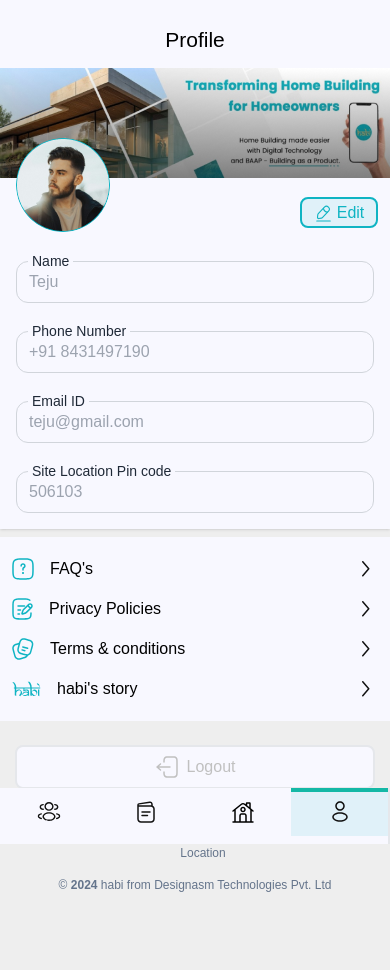
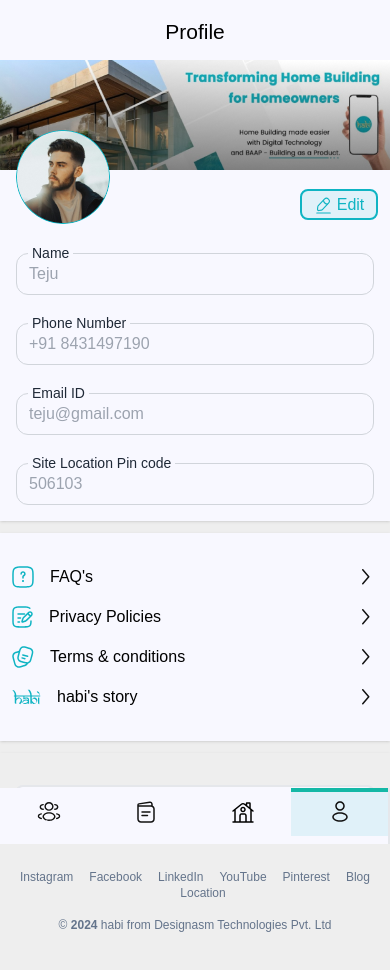
Before and after one commit to tejudharanesh/teju_habi, a React (Vite) app in the folder client/: page /dashboard/profile in a window 390 px wide. Shown: the top 970 px of the page. Built offline with nearby package versions, Linux system fonts and the light colour scheme.

Commit message:
modified profile page

```diff
--- a/client/src/pages/Dashboard.jsx
+++ b/client/src/pages/Dashboard.jsx
@@ -24,9 +24,15 @@ function Dashboard() {
       <div className="flex-grow">
         <Routes>
           <Route path="/" element={<Consultation isExpanded={collapsed} />} />
-          <Route path="packages" element={<CostEstimator />} />
-          <Route path="projects" element={<ProjectsPage />} />
-          <Route path="profile" element={<Profile />} />
+          <Route
+            path="packages"
+            element={<CostEstimator isExpanded={collapsed} />}
+          />
+          <Route
+            path="projects"
+            element={<ProjectsPage isExpanded={collapsed} />}
+          />
+          <Route path="profile" element={<Profile isExpanded={collapsed} />} />
         </Routes>
       </div>
     </div>
--- a/client/src/pages/Profile.jsx
+++ b/client/src/pages/Profile.jsx
@@ -10,10 +10,15 @@ import habi from "../assets/svg/habi.svg";
 import logout from "../assets/svg/Logout.svg";
 import Footer from "../components/Footer";
 
-const Profile = () => {
+const Profile = ({ isExpanded }) => {
   return (
-    <div className="min-h-screen flex flex-col items-center bg-background font-poppins w-full h-auto">
-      <div className="flex flex-col items-center w-full bg-layoutColor shadow md:px-[140px] lg:px-[342px] pt-6 pb-4 mb-2">
+    <div className="min-h-screen flex flex-col items-center bg-background font-poppins w-full">
+      <div
+        className={`flex flex-col items-center w-full bg-layoutColor shadow h-auto mb-3 ${
+          isExpanded ? "md:px-20 lg:px-72" : "md:px-16 lg:px-60"
+        }`}
+      >
+        <div className="rounded-xl py-4 w-full">
           <div className="relative w-full h-40">
             <p className="text-center text-black font-medium text-[21px] md:text-[24px] mb-3">
               Profile
@@ -84,7 +89,13 @@ const Profile = () => {
             </div>
           </form>
         </div>
-      <div className="flex flex-col items-center w-full bg-layoutColor md:px-[140px] lg:px-[342px] p-3 mb-2">
+      </div>
+      <div
+        className={`flex flex-col items-center w-full bg-layoutColor shadow p-2 h-auto mb-3 ${
+          isExpanded ? "md:px-20 lg:px-72" : "md:px-16 lg:px-60"
+        }`}
+      >
+        <div className=" rounded-xl py-4 w-full p-1">
           <div className="w-full">
             <ul>
               <li className="flex justify-between items-center py-2">
@@ -124,8 +135,9 @@ const Profile = () => {
             </ul>
           </div>
         </div>
-
-      <div className="flex flex-col items-center w-full bg-background md:px-[140px] lg:px-[342px] p-2">
+      </div>
+      <div className="flex flex-col items-center w-full shadow p-2 h-auto lg:px-32 mb-3">
+        <div className="rounded-xl py-4 w-full">
           <div className="mt-2 text-center">
             <button className="bg-layoutColor text-secondary rounded-lg w-[360px] h-[44px] border-2">
               <img src={logout} alt="" className="inline mr-2" />
@@ -135,6 +147,7 @@ const Profile = () => {
           <Footer />
         </div>
       </div>
+    </div>
   );
 };
 
```
Lines whose indentation alone changed are shown as unchanged.
